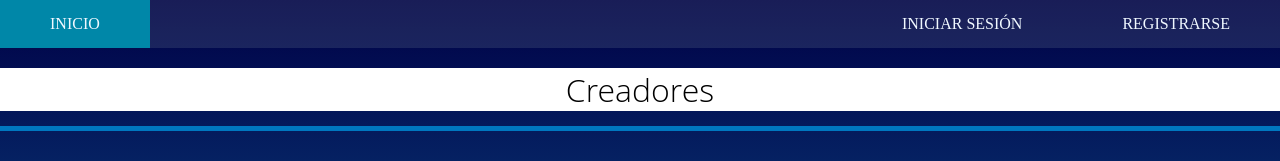
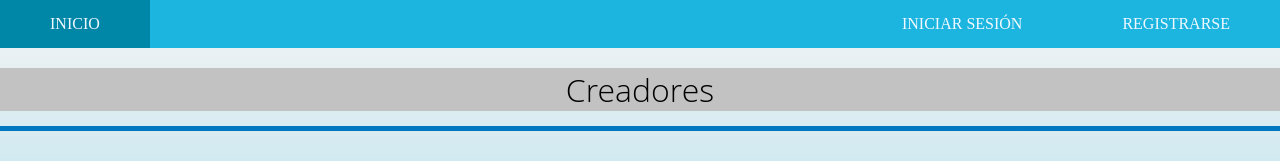
Before and after one commit to davidorozco69/PROYECTO-I.T.S.E, a plain HTML site: page ITSE/contactenos.html in a window 1280 px wide. Shown: the top 161 px of the page. Drawn offline with Linux system fonts and the light colour scheme.

Commit message:
cambios de color, y en archivo registrar

```diff
--- a/ITSE/css/contactenos.css
+++ b/ITSE/css/contactenos.css
@@ -1,7 +1,8 @@
 body {
-    background: linear-gradient(#000046, #1cb5e0);
+    background: linear-gradient(#F5F4F4, #1cb5e0);
     background-repeat: no-repeat;
-    height: 881px;
+    height: 970px;
+    margin: auto;
   }
 *{
     margin:0;
@@ -9,7 +10,7 @@ body {
     box-sizing: border-box;
 }
 nav{
-    background-color: rgba(119, 136, 153, 0.212);
+    background-color: #1cb5e0;
     width: 100%;
 }
 .menu{
@@ -50,7 +51,7 @@ nav{
     margin-bottom: 40px;
 }
 h1{
-    background-color: #fff;
+    background-color: rgb(194, 194, 194);
 }
 .contenedor-imagenes{
     display:flex;
--- a/ITSE/css/registrarse.css
+++ b/ITSE/css/registrarse.css
@@ -5,9 +5,9 @@
   }
 
   body {
-    background: linear-gradient(#000046, #1cb5e0);
+    background: linear-gradient(#F5F4F4, #1cb5e0);
     margin: 10.2%;
-    height: 525px;
+    height: 694px;
   }
 
   .form-register {
@@ -67,7 +67,7 @@
   }
 
   #volver {
-    background-color: #143fc0;
+    background-color: #1f53c5;
     color: #eeedec;
     border: none;
     width: 100px;
--- a/ITSE/css/style.css
+++ b/ITSE/css/style.css
@@ -1,5 +1,5 @@
 body {
-    background: linear-gradient(#000046, #1cb5e0);
+    background: linear-gradient(#F5F4F4, #1cb5e0);
     background-repeat: no-repeat;
     height: 881px;
   }
@@ -8,7 +8,7 @@ body {
     margin: 0;
 }
 nav{
-    background-color: rgba(119, 136, 153, 0.212);
+    background-color:#1cb5e0;
     width: 100%;
 }
 .menu{
```
